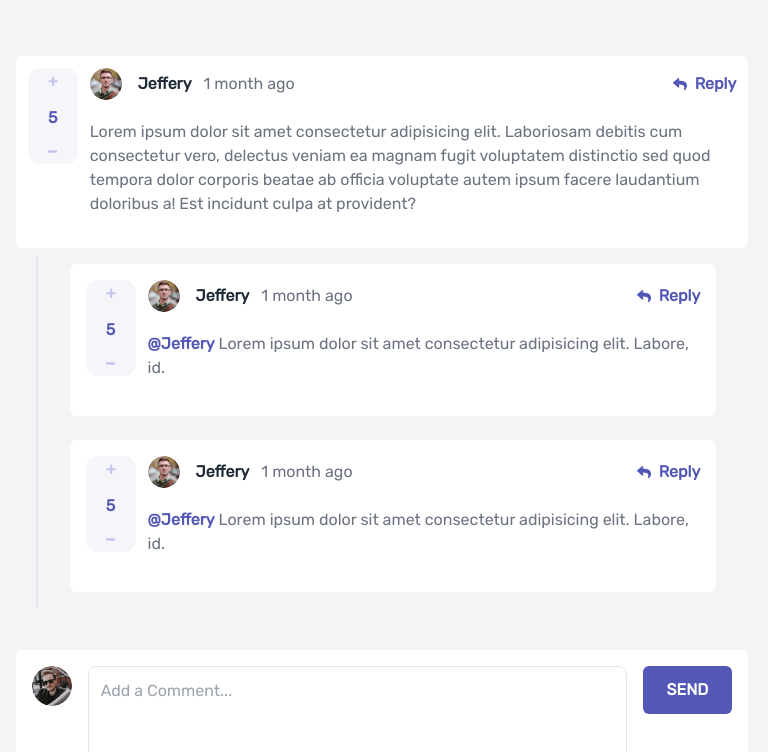
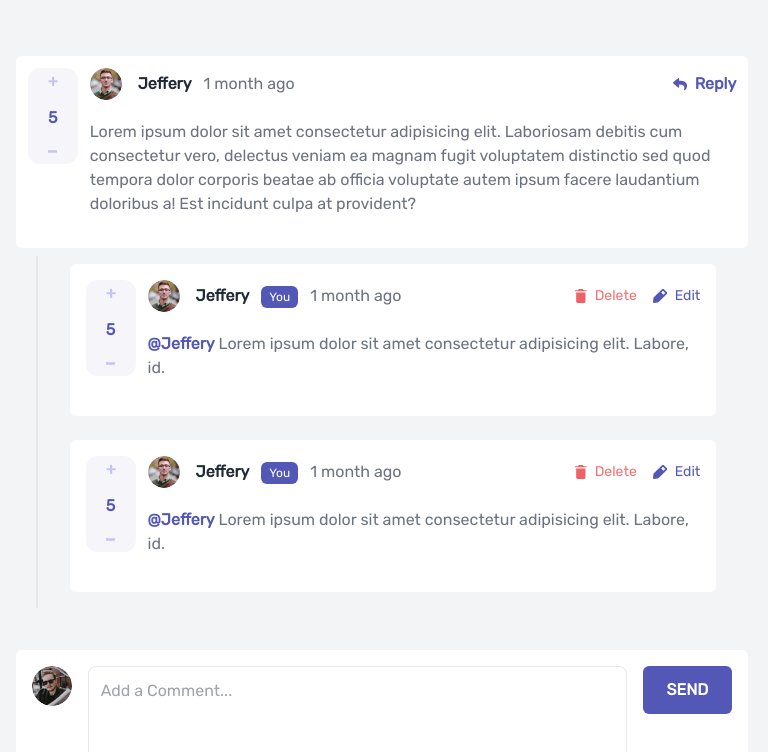
Before and after one commit to okoliken/Interact, a Vue app: page /Interactive-section in a window 1280 px wide. Shown: the top 752 px of the page, without its empty margins (258-1026 px from the left). Built offline with nearby package versions, Linux system fonts and the light colour scheme.

Commit message:
working on close functionality in modal

```diff
--- a/src/components/Modal.vue
+++ b/src/components/Modal.vue
@@ -1,5 +1,8 @@
 <script setup>
 import ConfirmBtnVue from "./ConfirmBtn.vue";
+const props = defineProps({
+  cancelDelete: Function,
+});
 </script>
 <template>
   <teleport to=".entryModalcontainer">
--- a/src/components/Replies.vue
+++ b/src/components/Replies.vue
@@ -12,10 +12,9 @@ import ModalVue from "./Modal.vue";
 // REACTIVE VARIABLES
 const nestedCommentComponent = ref(false);
 const name = ref("Jeffery");
-const isAuthenticated = ref(false);
+const isAuthenticated = ref(true);
 const EditMyComment = ref(false);
 const DeleteMyComment = ref(false);
-const closeModal = ref(false);
 // END
 
 // FUNCTIONS
@@ -28,9 +27,7 @@ const deleteComment = () => {
 const shownestedCommentComponent = () => {
   nestedCommentComponent.value = !nestedCommentComponent.value;
 };
-const cancelDelete = () => {
-  closeModal.value = true;
-};
+
 // END
 </script>
 <template>
@@ -136,5 +133,5 @@ const cancelDelete = () => {
       <!-- END -->
     </AddCommentVue>
   </div>
-  <ModalVue v-if="DeleteMyComment" :cancelDelete="cancelDelete" />
+  <ModalVue v-if="DeleteMyComment" />
 </template>
```
